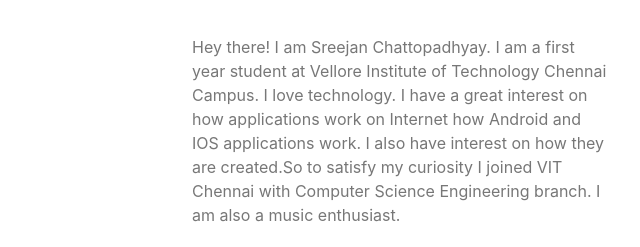
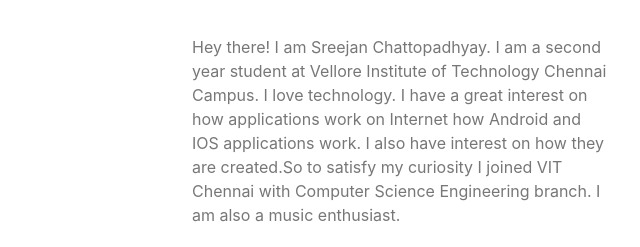
Before and after one commit to Sreejan100/portfolio, a plain HTML site: page index.html in a window 1280 px wide. Shown: the part 1069-1316 px from the top of the page, 463-1103 px from the left. Drawn offline with nearby package versions, Linux system fonts and the light colour scheme.

Commit message:
Third commit

```diff
--- a/index.html
+++ b/index.html
@@ -89,7 +89,7 @@
             </h2>
             <div class="paragraph py-4 w-75">
               <p class="para">
-                Hey there! I am Sreejan Chattopadhyay. I am a first year student at Vellore Institute of Technology Chennai Campus.
+                Hey there! I am Sreejan Chattopadhyay. I am a second year student at Vellore Institute of Technology Chennai Campus.
                 I love technology. I have a great interest on how applications work on Internet how Android and IOS applications work.
                 I also have interest on how they are created.So to satisfy my curiosity I joined VIT Chennai with Computer Science Engineering branch.
                 I am also a music enthusiast.
```
